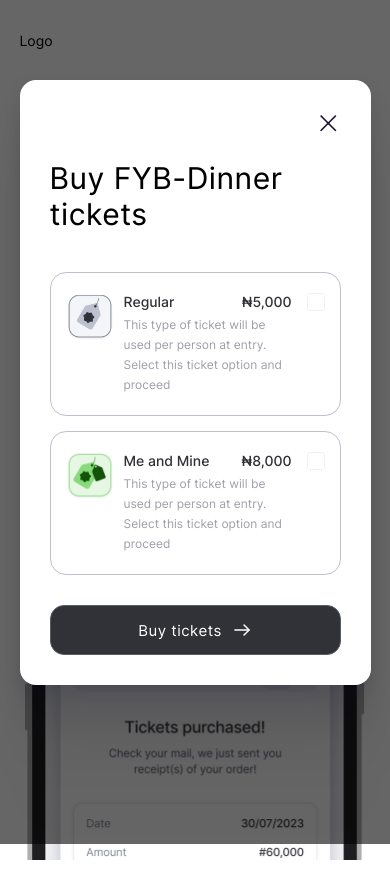
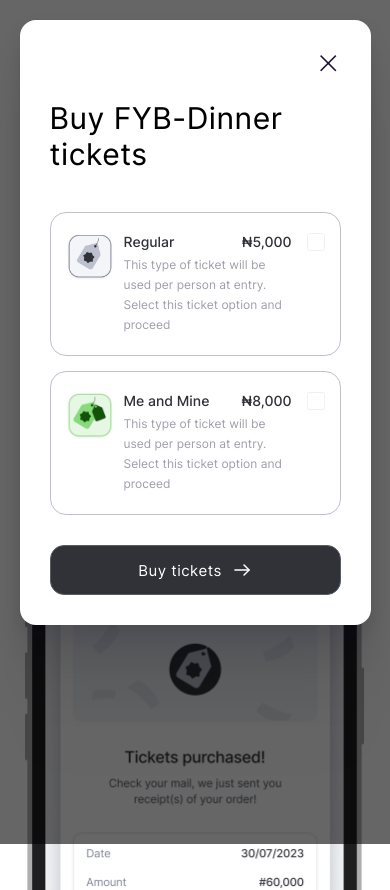
Before and after one commit to elvis-chuks/fybdinner, a Nuxt app: page / in a window 390 px wide. Both pictures are taken after a click on the button "Buy tickets". Before the commit the page ends 860 px from the top, so only its background shows below. Built offline with nearby package versions, Linux system fonts and the light colour scheme.

Commit message:
added responsiveness changes

```diff
--- a/components/modal.vue
+++ b/components/modal.vue
@@ -72,5 +72,9 @@ export default {
     .modal-content {
         width: 90%;
     }
+
+    .modal-content {
+      margin: 20px auto;
+    }
 }
 </style>
--- a/pages/index.vue
+++ b/pages/index.vue
@@ -97,5 +97,9 @@ export default {
   .inner-wrapper {
     padding-top: 30px;
   }
+
+  .bottom-img {
+    margin-top: 30px;
+  }
 }
 </style>
```
